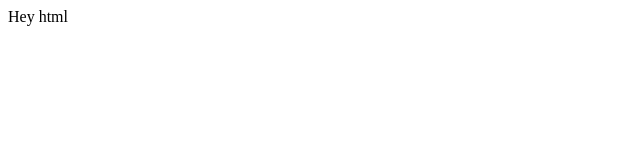
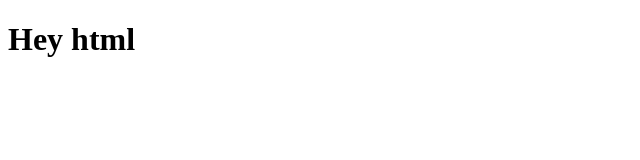
Before and after one commit to Sinofipaza/shapergit, a plain HTML site: page index.html in a window 1280 px wide. Shown: the whole page, without its empty margins (0-640 px from the left). Drawn offline with Linux system fonts and the light colour scheme.

Commit message:
Updatede index.html

```diff
--- a/index.html
+++ b/index.html
@@ -6,6 +6,6 @@
     <title>Document</title>
 </head>
 <body>
-    Hey html
+    <h1>Hey html<h1/>
 </body>
 </html>
```
